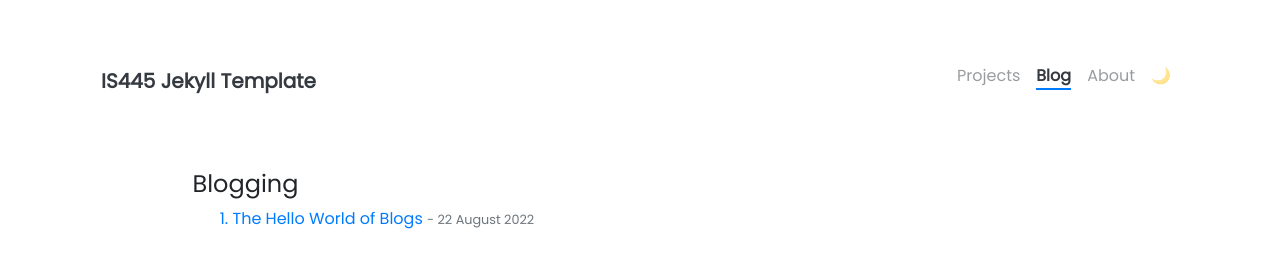
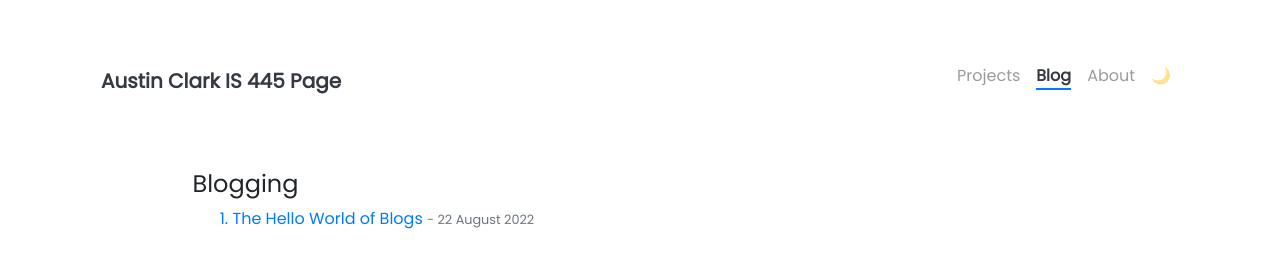
Before and after one commit to Austo-Rocket/Austo-Rocket.github.io, a Jekyll site: the page built from pages/tags.html, in a window 1280 px wide. Shown: the top 262 px of the page. Built offline with Jekyll 4.4.1, drawn with Linux system fonts in a browser that asks for light colours; nearby versions of some CDN libraries.

Commit message:
Fixed Title

```diff
--- a/_config.yml
+++ b/_config.yml
@@ -5,7 +5,7 @@
 # NOTE: it looks like you need to rebuild + repush everytime you update this _config.yml file
 
 ### Site Settings ###
-title               : IS445 Jekyll Template
+title               : Austin Clark IS 445 Page
 description         : >-
                       I am definitely not a corgi!
 baseurl             : ""   # Change to empty quotes if you are hosting your site at <your-username>.github.io directly,
```
Also changed, not shown: 2 other files.
